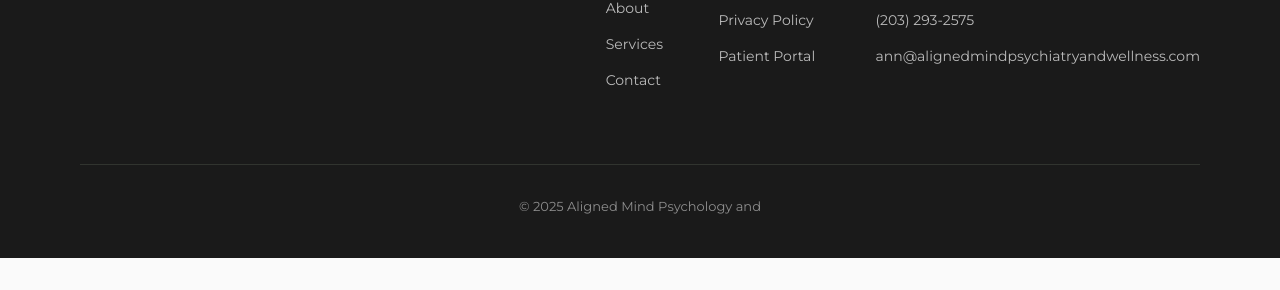
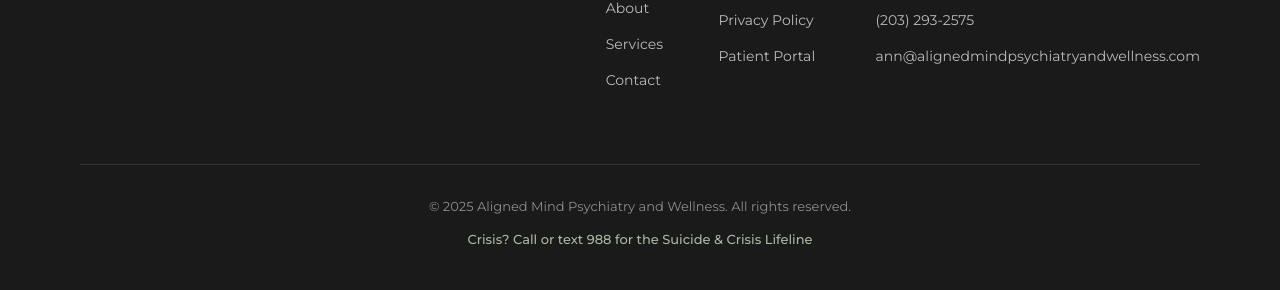
Before and after one commit to pookieismissing/alignedmind, a plain HTML site: page contact.html in a window 1280 px wide. Shown: the part 2442-2732 px from the top of the page. Before the commit the page ends 2700 px from the top, so only its background shows below. Drawn offline with nearby package versions, Linux system fonts and the light colour scheme.

Commit message:
Update contact.html

```diff
--- a/contact.html
+++ b/contact.html
@@ -184,4 +184,12 @@
             </div>
 
             <div class="footer-bottom">
-                <p>&copy; 2025 Aligned Mind Psychology and
+                <p>&copy; 2025 Aligned Mind Psychiatry and Wellness. All rights reserved.</p>
+                <p class="crisis-line">Crisis? Call or text 988 for the Suicide & Crisis Lifeline</p>
+            </div>
+        </div>
+    </footer>
+
+    <script src="script.js"></script>
+</body>
+</html>
```
